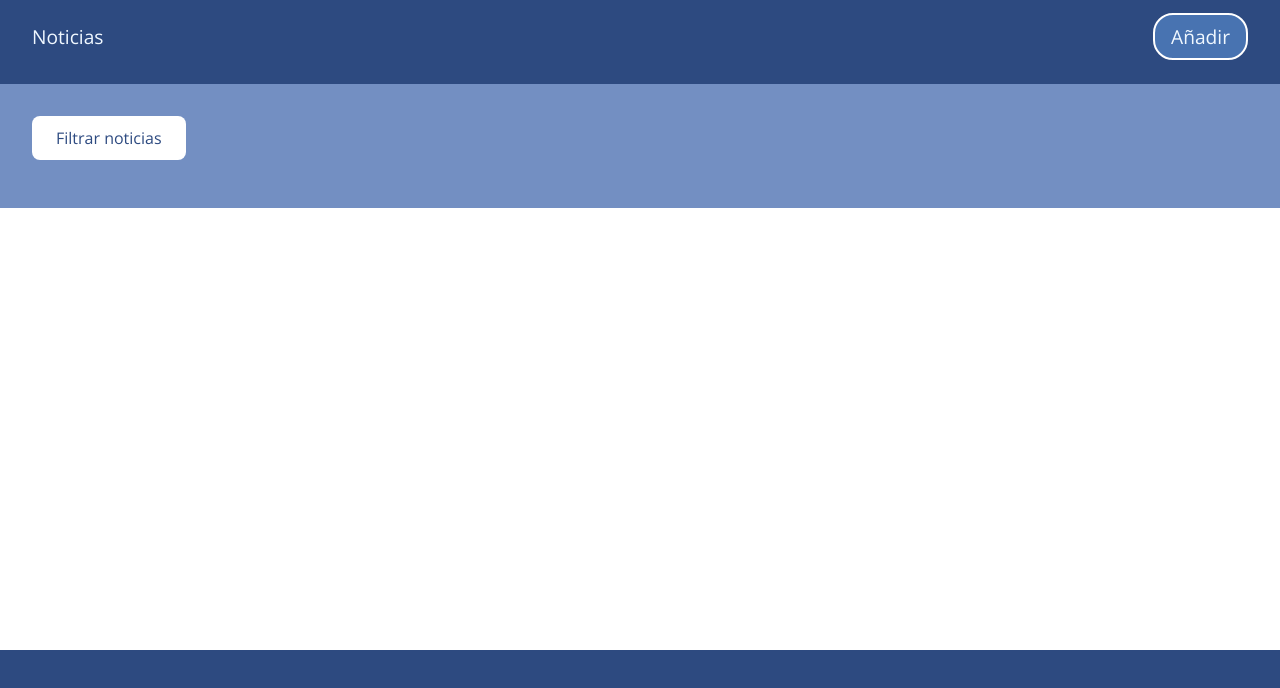
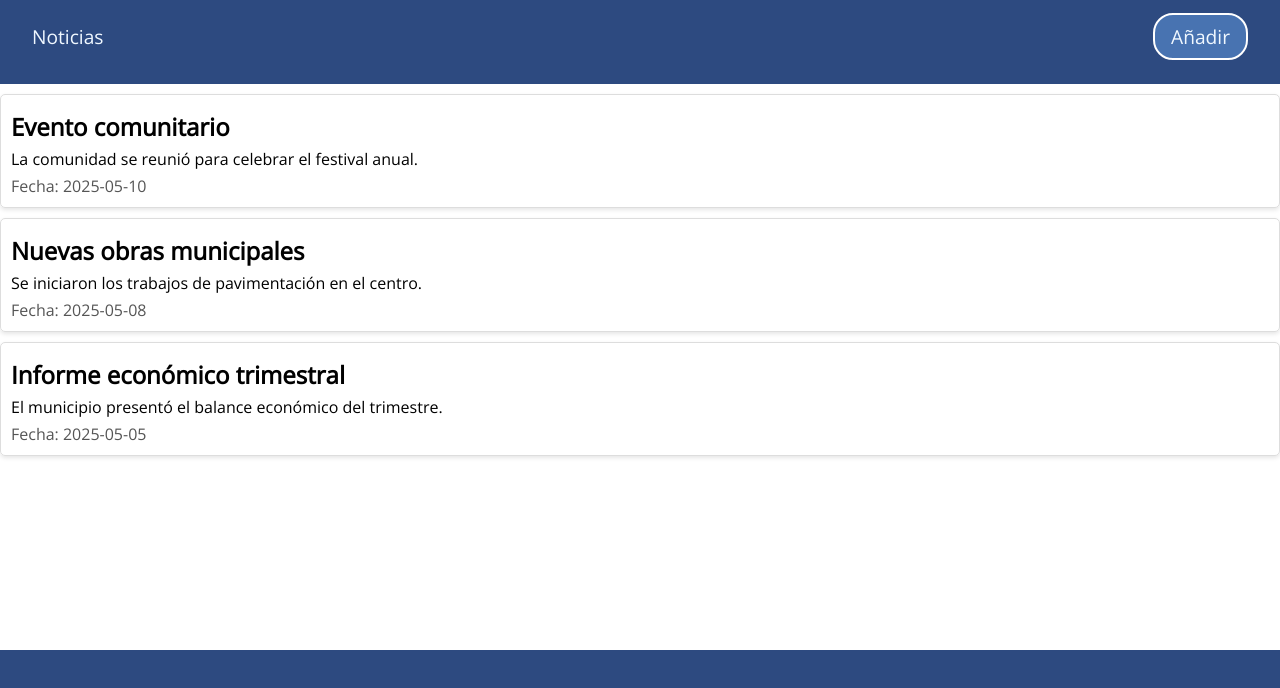
Before and after one commit to GiulianaZorzoli/Sitio-web-noticias, a plain HTML site: page index.html in a window 1280 px wide. Shown: the part 70-758 px from the top of the page. Drawn offline with nearby package versions, Linux system fonts and the light colour scheme.

Commit message:
Agregue la visualizacion de noticias desde la ventana principal de aplicacion

```diff
--- a/index.html
+++ b/index.html
@@ -19,7 +19,7 @@
       <button href="">Añadir</a>
     </div>
   </nav>
-  <main>
+  <main id="noticias">
     <div class="seccion_filtros">
       <button id="toggleFiltros" class="toggle-btn">Filtrar noticias</button>
       <div class="filtros" id="contenedorFiltros">
@@ -50,7 +50,6 @@
         </div>
       </div>
     </div>
-
   </main>
   <footer></footer>
 </body>
--- /dev/null
+++ b/noticias.json
@@ -0,0 +1,20 @@
+[
+  {
+    "titulo": "Evento comunitario",
+    "descripcion": "La comunidad se reunió para celebrar el festival anual.",
+    "tema": "Eventos",
+    "fecha": "2025-05-10"
+  },
+  {
+    "titulo": "Nuevas obras municipales",
+    "descripcion": "Se iniciaron los trabajos de pavimentación en el centro.",
+    "tema": "Municipio",
+    "fecha": "2025-05-08"
+  },
+  {
+    "titulo": "Informe económico trimestral",
+    "descripcion": "El municipio presentó el balance económico del trimestre.",
+    "tema": "Economía",
+    "fecha": "2025-05-05"
+  }
+]
--- a/script.js
+++ b/script.js
@@ -2,6 +2,7 @@ document.addEventListener("DOMContentLoaded",main);
 
 function main (){
     abrirPanelFiltro();
+    mostrarNoticias();
 }
 
 function abrirPanelFiltro(){
@@ -11,3 +12,39 @@ function abrirPanelFiltro(){
     botonFiltro.addEventListener("click", () =>
     contenedorFiltros.classList.toggle("visible"));
 }
+
+
+async function mostrarNoticias() {
+    try {
+        const response = await fetch('noticias.json');
+        if (!response.ok) throw new Error('Error al cargar las noticias');
+
+        const noticias = await response.json();
+
+        const contenedor = document.querySelector("main");
+
+        contenedor.innerHTML = '';
+
+        noticias.forEach(noticia => {
+            const card = document.createElement('div');
+            card.classList.add('noticia');
+
+            const titulo = document.createElement('h2');
+            titulo.textContent = noticia.titulo;
+
+            const descripcion = document.createElement('p');
+            descripcion.textContent = noticia.descripcion;
+
+            const fecha = document.createElement('span');
+            fecha.textContent = `Fecha: ${noticia.fecha}`;
+
+            card.appendChild(titulo);
+            card.appendChild(descripcion);
+            card.appendChild(fecha);
+
+            contenedor.appendChild(card);
+        });
+    } catch (error) {
+        console.error(error.message);
+    }
+}
--- a/style.css
+++ b/style.css
@@ -138,3 +138,34 @@
     height: 80px;
     margin-top: 2rem;
   }
+
+
+.noticia {
+    border: 1px solid #ddd;
+    padding: 10px;
+    margin: 10px 0;
+    border-radius: 5px;
+    box-shadow: 0 2px 4px rgba(0,0,0,0.1);
+}
+
+.noticia img {
+    width: 100%;
+    height: auto;
+    border-radius: 5px;
+}
+
+.noticia h2 {
+    font-size: 1.5em;
+    margin: 5px 0;
+}
+
+.noticia p {
+    font-size: 1em;
+    margin: 5px 0;
+}
+
+.noticia span {
+    display: block;
+    margin-top: 5px;
+    color: #555;
+}
```
